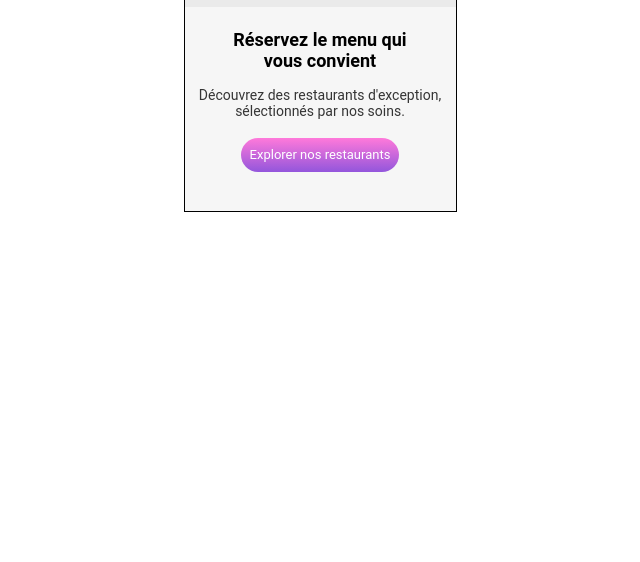
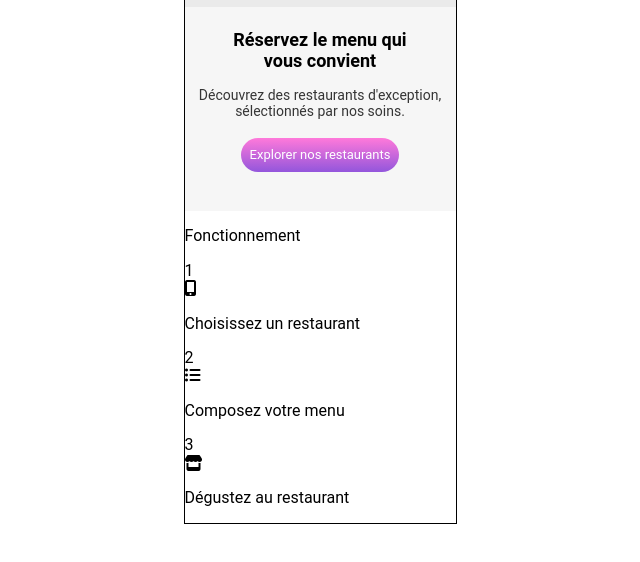
Before and after one commit to KennyClint/KennyLemee_3_17012022, a plain HTML site: page omf-accueil.html in a window 1280 px wide. Shown: the part 70-632 px from the top of the page, without its empty margins (320-960 px from the left). Drawn offline with Linux system fonts and the light colour scheme.

Commit message:
html - Intégration du bloc Fonctionnement

```diff
--- a/omf-accueil.html
+++ b/omf-accueil.html
@@ -30,7 +30,33 @@
 				Explorer nos restaurants
 			</div>
 		</div>
-
+		<aside>
+			<p class="titre-fonct">Fonctionnement</p>
+				<div class="aside-card">
+					<div class="aside-card__bub">
+						<div class="aside-card__bub-num">1</div>
+					</div>
+					<div class="aside-card__text">
+						<i class="fas fa-mobile-alt"></i><p>Choisissez un restaurant</p>
+					</div>
+				</div>
+				<div class="aside-card">
+					<div class="aside-card__bub">
+						<div class="aside-card__bub-num">2</div>
+					</div>
+					<div class="aside-card__text">
+						<i class="fas fa-list-ul"></i><p>Composez votre menu</p>
+					</div>
+				</div>
+				<div class="aside-card">
+					<div class="aside-card__bub">
+						<div class="aside-card__bub-num">3</div>
+					</div>
+					<div class="aside-card__text aside-card__text-alt">
+						<i class="fas fa-store"></i><p>Dégustez au restaurant</p>
+					</div>
+				</div>
+		</aside>
 	</div>
 </body>
 </html>
```
